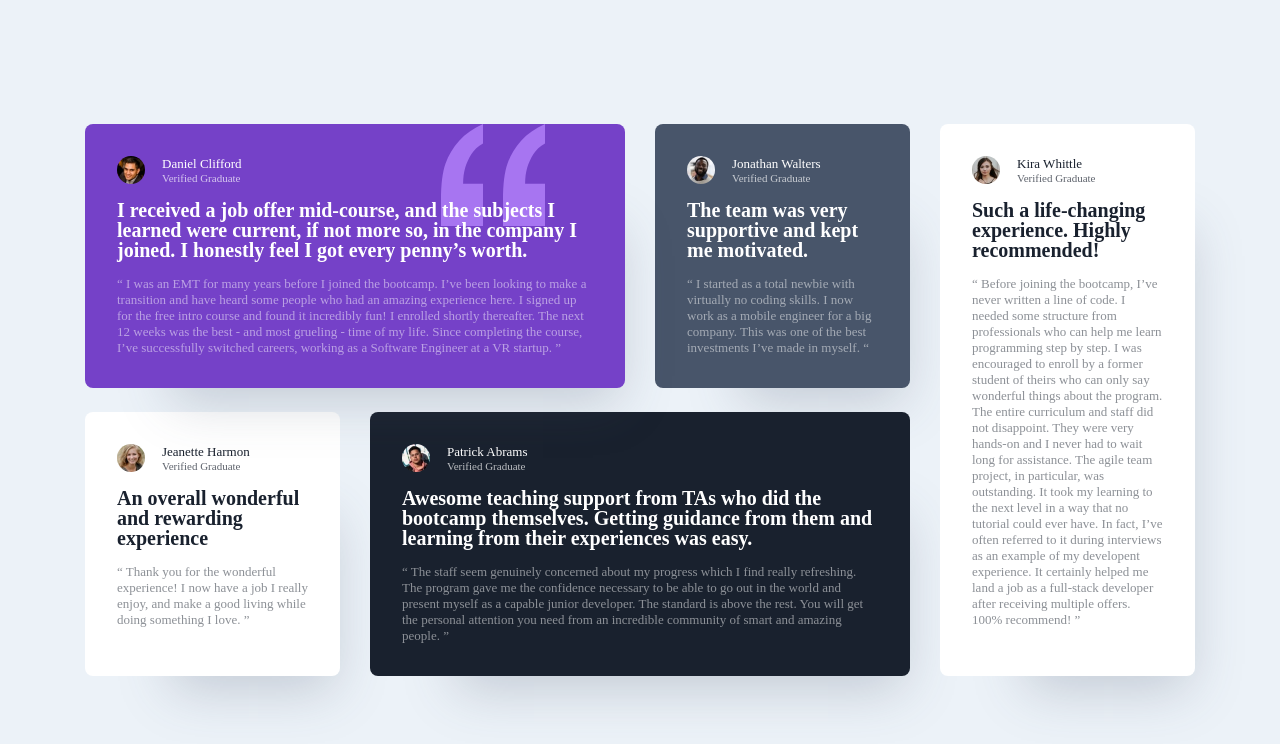
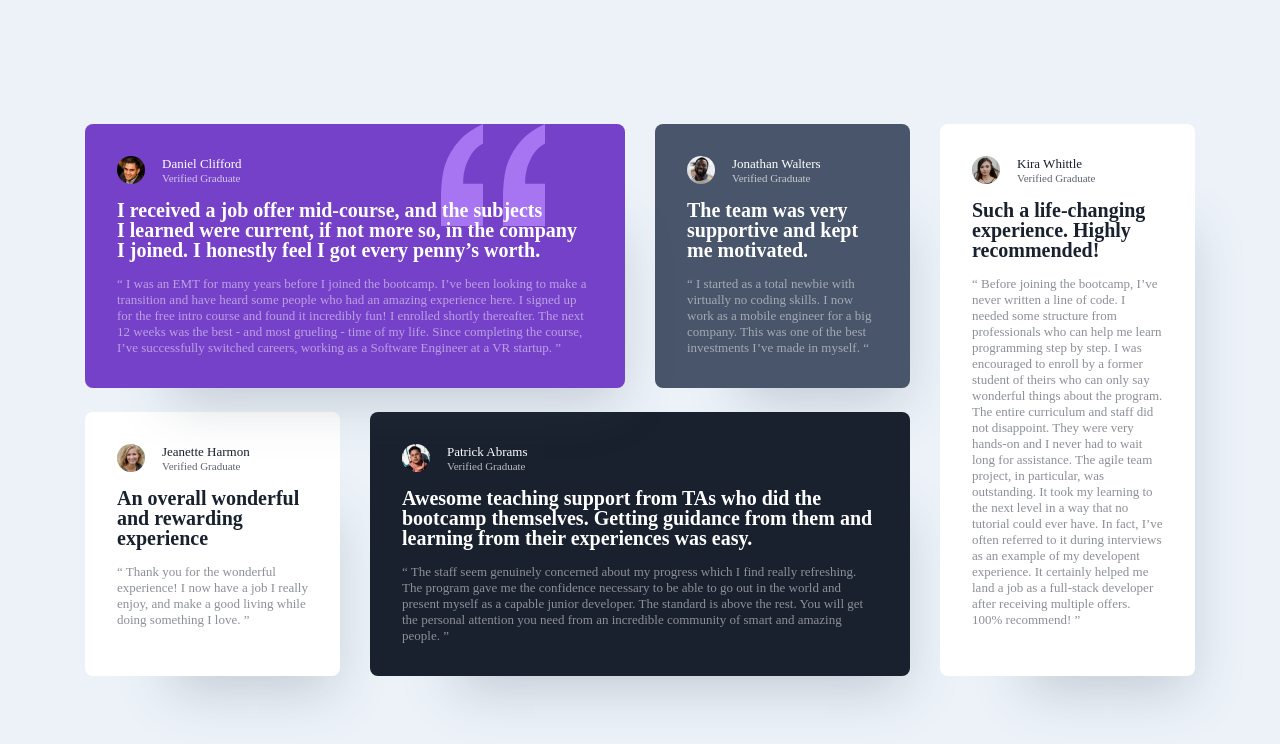
Before and after one commit to Chomikens/Frontendmentor-testimonials-grid-section, a website built with Vite: page src/index.html in a window 1280 px wide. Built offline with nearby package versions, Linux system fonts and the light colour scheme; some packages are replaced by stand-ins of ours.

Commit message:
Handle text widow

```diff
--- a/src/index.html
+++ b/src/index.html
@@ -28,8 +28,8 @@
               <p class="header--innerGrid__status">Verified Graduate</p>
             </div>
             <h2 class="grid__header__heading">
-              I received a job offer mid-course, and the subjects I learned were current, if not more so,
-              in the company I joined. I honestly feel I got every penny’s worth.
+              I received a job offer mid-course, and the subjects I&nbsp;learned were current, if not more so,
+              in the company I&nbsp;joined. I&nbsp;honestly feel I got every penny’s worth.
             </h2>
           </header>
           <div class="testimonials--content">
--- a/src/scss/components/_testimonial-article.scss
+++ b/src/scss/components/_testimonial-article.scss
@@ -29,6 +29,7 @@
 
 .grid__header__heading {
 	font-size: fontSizes(heading);
+	font-weight: $fw-600;
 }
 
 .violet,
```
